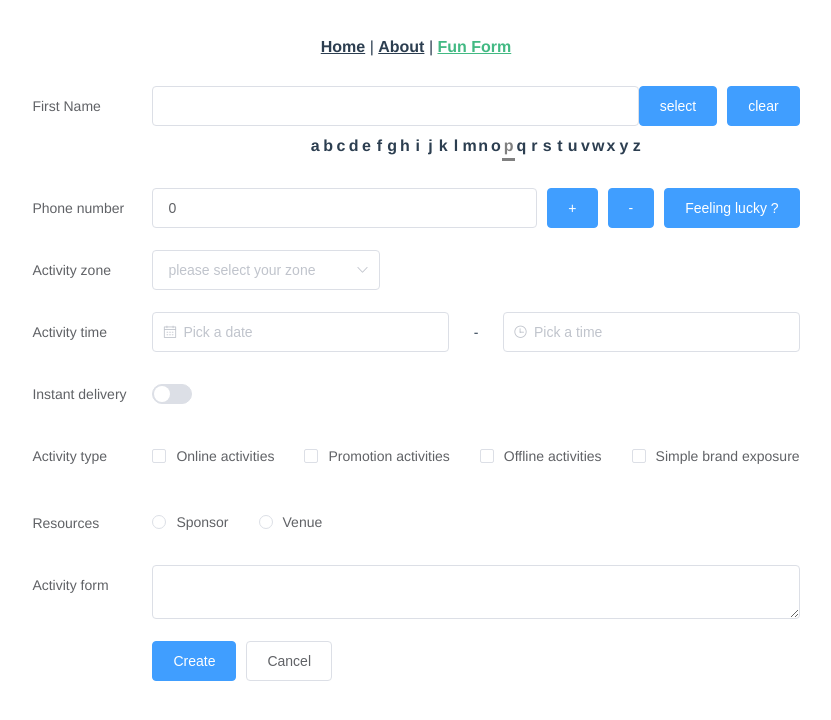
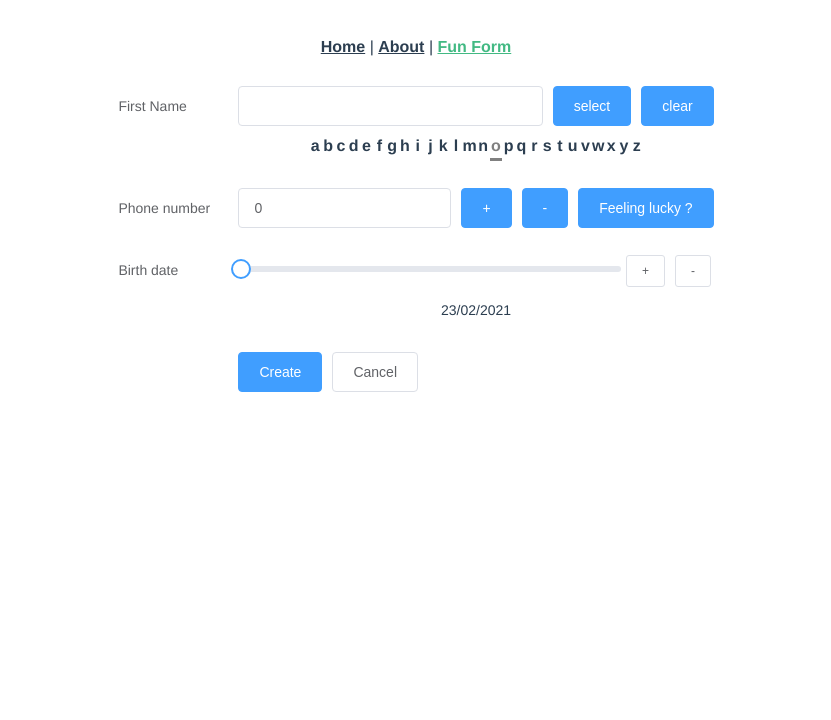
Before and after one commit to Gostaug/UX-practice, a Vue app: page /#/funForm in a window 1280 px wide. Shown: the top 720 px of the page, without its empty margins (224-1055 px from the left). Built offline with nearby package versions, Linux system fonts and the light colour scheme.

Commit message:
birthDate slider

```diff
--- a/package.json
+++ b/package.json
@@ -22,6 +22,7 @@
     "babel-eslint": "^10.1.0",
     "eslint": "^6.7.2",
     "eslint-plugin-vue": "^7.0.0-0",
+    "sass-loader": "^11.0.1",
     "vue-cli-plugin-element": "~1.0.1",
     "vue-cli-plugin-element-plus": "0.0.13"
   },
--- a/src/components/AlphabetInput.vue
+++ b/src/components/AlphabetInput.vue
@@ -2,7 +2,7 @@
     <div class="alphabet-input">
         <div class="container">
             <el-input v-model="myText" :readonly="true"></el-input>
-            <el-button type="primary" @click="selectLetter">select</el-button>
+            <el-button class="space-left" type="primary" @click="selectLetter">select</el-button>
             <el-button type="primary" @click="myText = ''">clear</el-button>
         </div>
         <div class="alphabet">
@@ -57,6 +57,7 @@ methods: {
     },
     selectLetter(){
         this.myText=this.myText + this.abc.charAt(this.counter)
+        this.$emit('update', this.myText)
     },
     incrementTime() {
         if(this.counter <24){
@@ -98,4 +99,7 @@ created: function () {
     color: grey;
     border-bottom: 3px solid grey;
 }
+.space-left{
+    margin-left: 10px;
+}
 </style>
--- /dev/null
+++ b/src/components/DateSlider.vue
@@ -0,0 +1,52 @@
+<template>
+    <div class="date-slider-container block">
+        <div class="slider-input">
+            <el-slider @change="emitBirthDate" v-model="dateIndex" :max="50000" :format-tooltip="formatTooltip"></el-slider>
+            <div>
+                <el-button size="small" @click="dateIndex -= 1">+</el-button>
+                <el-button size="small" @click="dateIndex += 1">-</el-button>
+            </div>
+        </div>
+        <span>{{new Intl.DateTimeFormat('en-GB').format(new Date(birthDate))}}</span>
+
+    </div>
+</template>
+
+<script>
+export default {
+name: 'DateSlider',
+data() {
+    return {
+        today: new Date(),
+        birthDate: new Date(),
+        dateIndex : 0,
+    }
+},
+methods: {
+    emitBirthDate(){
+    this.$emit('update', this.birthDate.toString())
+    },
+    formatTooltip(val) {
+        this.birthDate = new Date ();
+        this.birthDate.setDate(this.birthDate.getDate() - val)
+        return new Intl.DateTimeFormat('en-GB').format(new Date(this.birthDate)) ;
+    },
+},
+}
+</script>
+
+<style scoped>
+.date-slider-container {
+    width: 100%;
+}
+.space-left{
+    margin-left: 10px;
+}
+.slider-input{
+    display: flex;
+    justify-content: space-around;
+}
+.el-slider{
+    width: 80%
+}
+</style>
--- a/src/components/FunFormContent.vue
+++ b/src/components/FunFormContent.vue
@@ -1,7 +1,7 @@
 <template>
   <el-form ref="form" :model="form" label-position="left" label-width="120px">
   <el-form-item label="First Name">
-    <alphabet-input/>
+    <alphabet-input @update="setFirstName"/>
   </el-form-item>
   <el-form-item label="Phone number">
     <el-input v-model="form.phone" :readonly="true"></el-input>
@@ -9,40 +9,8 @@
     <el-button type="primary" @click="decrementNumber">-</el-button>
     <el-button type="primary" @click="generateNumber">Feeling lucky ?</el-button>
   </el-form-item>
-  <el-form-item label="Activity zone">
-    <el-select v-model="form.region" placeholder="please select your zone">
-      <el-option label="Zone one" value="shanghai"></el-option>
-      <el-option label="Zone two" value="beijing"></el-option>
-    </el-select>
-  </el-form-item>
-  <el-form-item label="Activity time">
-    <el-col :span="11">
-      <el-date-picker type="date" placeholder="Pick a date" v-model="form.date1" style="width: 100%;"></el-date-picker>
-    </el-col>
-    <el-col class="line" :span="2">-</el-col>
-    <el-col :span="11">
-      <el-time-picker placeholder="Pick a time" v-model="form.date2" style="width: 100%;"></el-time-picker>
-    </el-col>
-  </el-form-item>
-  <el-form-item label="Instant delivery">
-    <el-switch style="height: 100%;" v-model="form.delivery"></el-switch>
-  </el-form-item>
-  <el-form-item label="Activity type">
-    <el-checkbox-group v-model="form.type">
-      <el-checkbox label="Online activities" name="type"></el-checkbox>
-      <el-checkbox label="Promotion activities" name="type"></el-checkbox>
-      <el-checkbox label="Offline activities" name="type"></el-checkbox>
-      <el-checkbox label="Simple brand exposure" name="type"></el-checkbox>
-    </el-checkbox-group>
-  </el-form-item>
-  <el-form-item label="Resources">
-    <el-radio-group v-model="form.resource">
-      <el-radio label="Sponsor"></el-radio>
-      <el-radio label="Venue"></el-radio>
-    </el-radio-group>
-  </el-form-item>
-  <el-form-item label="Activity form">
-    <el-input type="textarea" v-model="form.desc"></el-input>
+  <el-form-item label="Birth date">
+    <date-slider @update="setBirthDate"/>
   </el-form-item>
   <el-form-item>
     <el-button type="primary" @click="onSubmit">Create</el-button>
@@ -53,22 +21,19 @@
 
 <script>
 import AlphabetInput from './AlphabetInput.vue'
+import DateSlider from './DateSlider.vue'
 export default {
   name: 'FunForm',
   components:{
-    AlphabetInput
+    AlphabetInput,
+    DateSlider
   },
     data() {
       return {
         form: {
+          firstName: '',
           phone:'0',
-          region: '',
-          date1: '',
-          date2: '',
-          delivery: false,
-          type: [],
-          resource: '',
-          desc: ''
+          birthDate: '',
         }
       }
     },
@@ -76,12 +41,18 @@ export default {
       onSubmit() {
         console.log('submit!');
       },
+      setFirstName (firstName) {
+      this.firstName = firstName;
+      },
+      setBirthDate (birthDate) {
+      this.birthDate = birthDate;
+      },
       generateNumber: function () {
         this.form.phone ='0' + ( Math.floor(Math.random()*899999999) + 100000000);
-    },
+      },
       incrementNumber: function () {
         this.form.phone ='0' + (parseInt(this.form.phone) + 1);
-    } ,
+      } ,
       decrementNumber: function () {
         this.form.phone ='0' + (parseInt(this.form.phone) - 1);
     }
--- a/src/main.js
+++ b/src/main.js
@@ -3,6 +3,7 @@ import App from './App.vue'
 import installElementPlus from './plugins/element'
 import router from './router'
 
+
 const app = createApp(App).use(router)
 installElementPlus(app)
 app.mount('#app')
--- a/src/views/FunForm.vue
+++ b/src/views/FunForm.vue
@@ -11,7 +11,7 @@ export default {
   name: 'Home',
   components: {
     FunFormContent
-  }
+  },
 }
 </script>
 
```
Also changed, not shown: src/components/HelloWorld.vue (deleted, +0 -58 lines), src/Style/element-variables.scss (added), src/Style/style.css (deleted), 1 other file (tests, documents, lock files or other folders).
